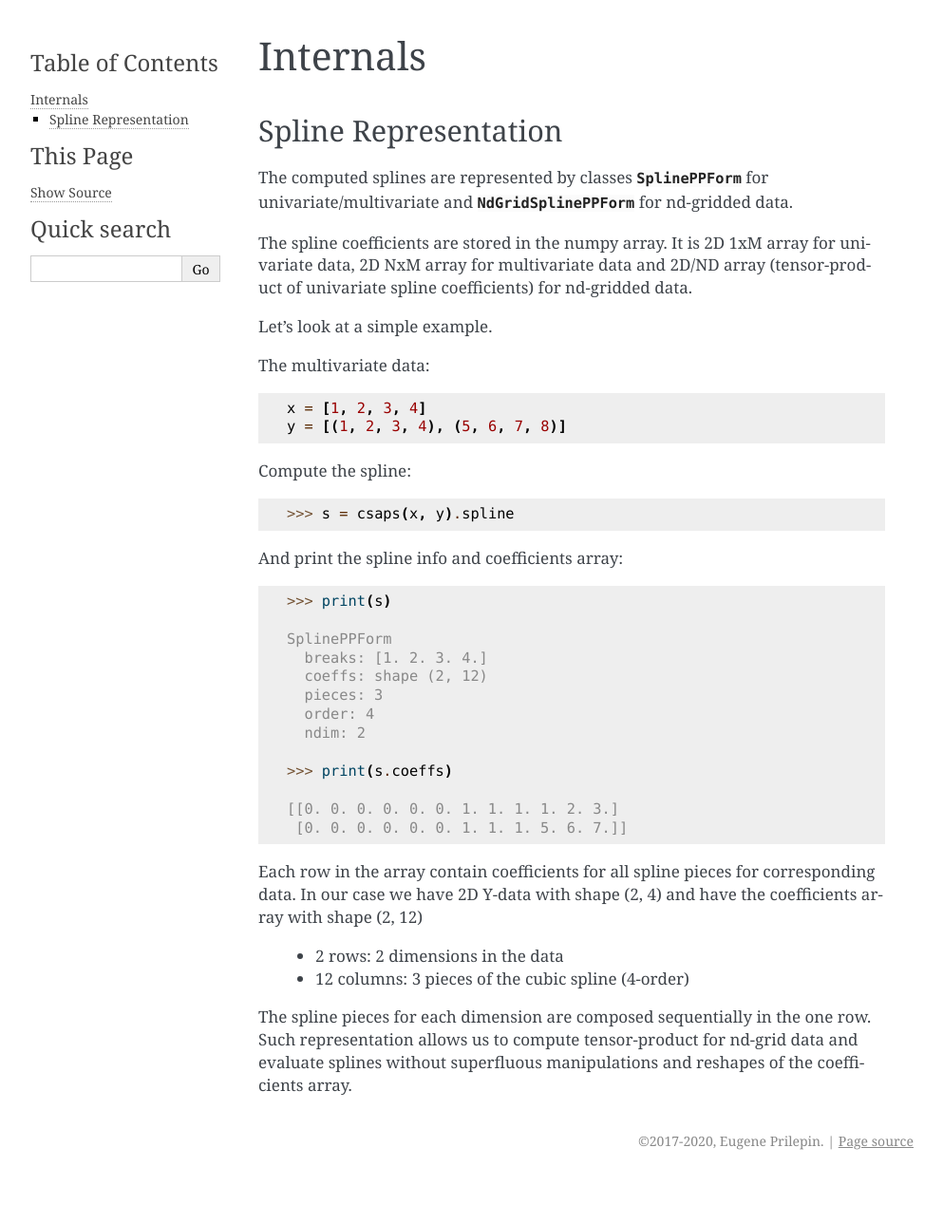
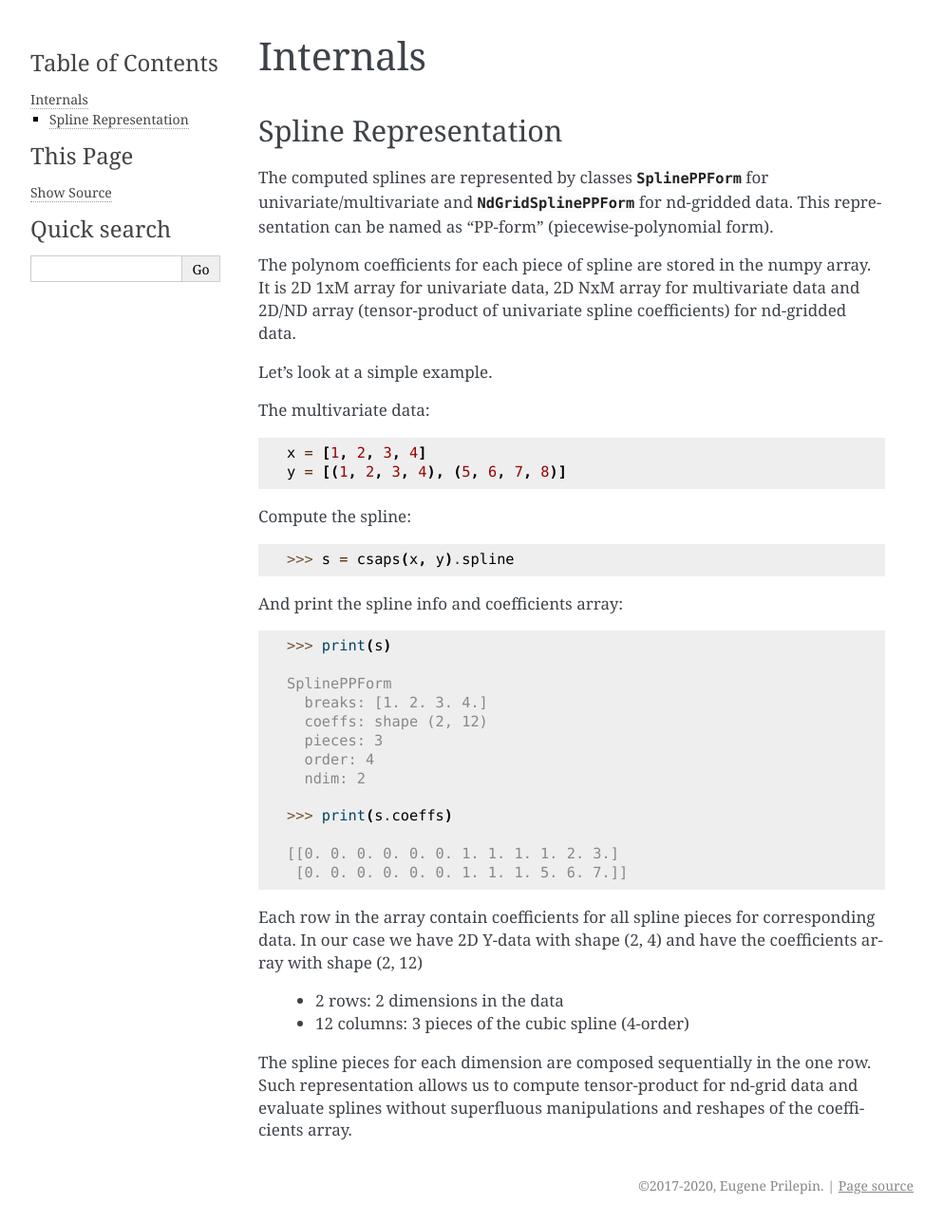
Before and after one commit to espdev/csaps, a Sphinx documentation site: the page built from docs/internals.rst, in a window 1280 px wide and 1288 px high. Shown: the whole window at 95% size, without its empty margins (148-1141 px from the left). Built offline with Sphinx 7.4.7, drawn with Linux system fonts in a browser that asks for light colours.

Commit message:
docs: add a slight clarification

```diff
--- a/docs/internals.rst
+++ b/docs/internals.rst
@@ -9,11 +9,12 @@ Spline Representation
 ---------------------
 
 The computed splines are represented by classes :class:`SplinePPForm` for univariate/multivariate
-and :class:`NdGridSplinePPForm` for nd-gridded data.
+and :class:`NdGridSplinePPForm` for nd-gridded data. This representation can be named as "PP-form"
+(piecewise-polynomial form).
 
-The spline coefficients are stored in the numpy array. It is 2D 1xM array for univariate data,
-2D NxM array for multivariate data and 2D/ND array (tensor-product of univariate spline coefficients)
-for nd-gridded data.
+The polynom coefficients for each piece of spline are stored in the numpy array.
+It is 2D 1xM array for univariate data, 2D NxM array for multivariate data and 2D/ND array
+(tensor-product of univariate spline coefficients) for nd-gridded data.
 
 Let's look at a simple example.
 
```
